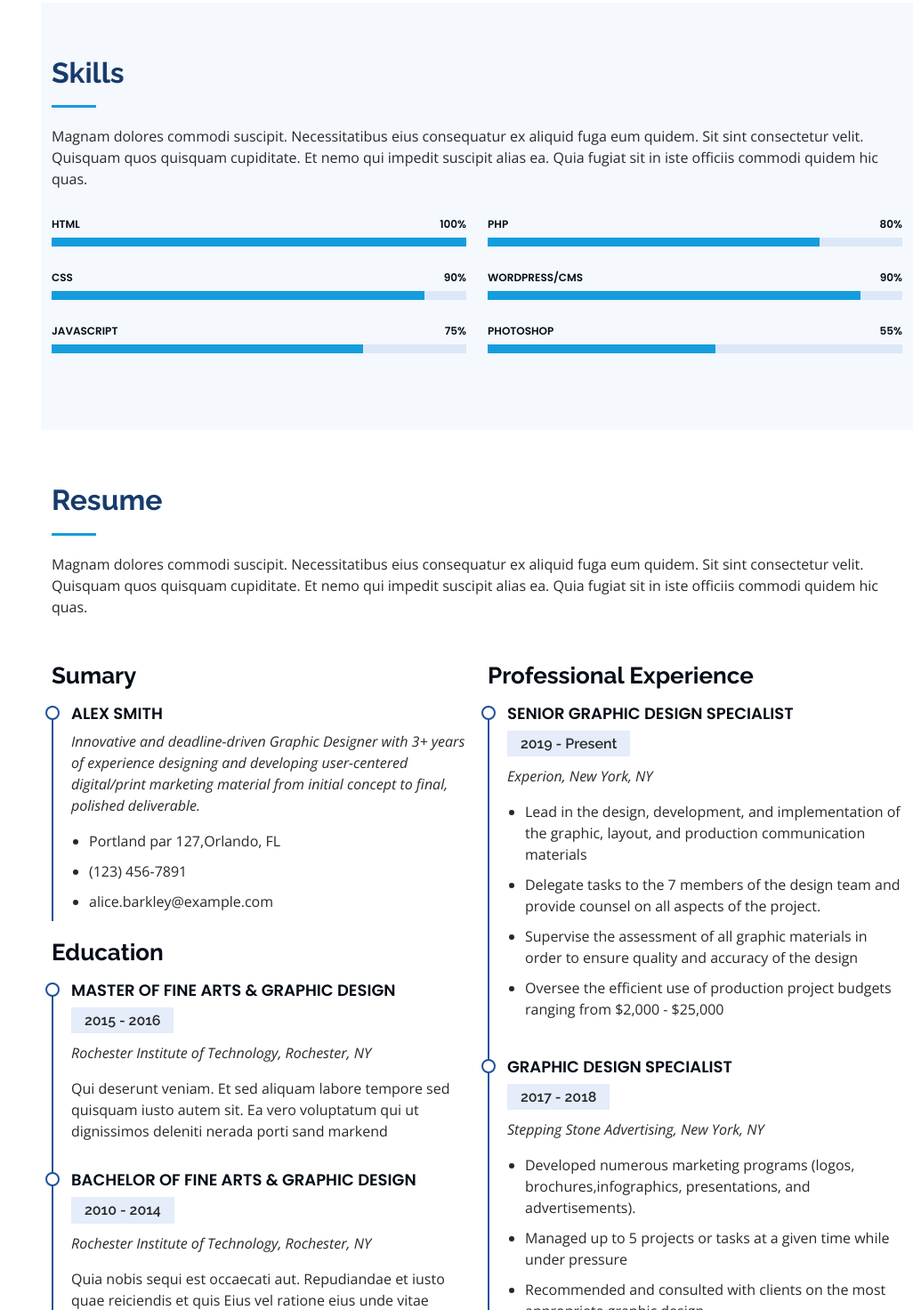
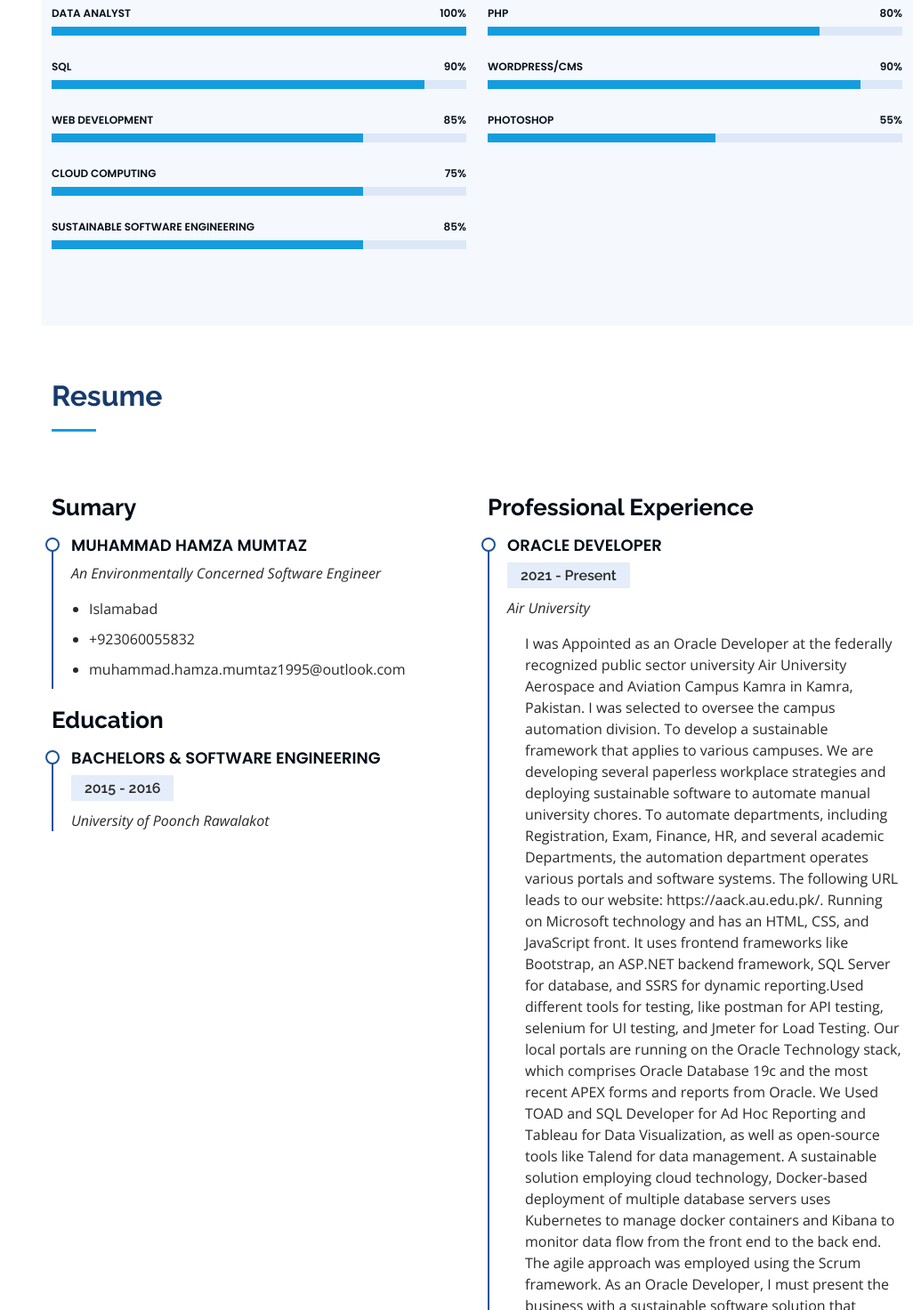
Before and after one commit to hamzamumtaz1995/HamzaPortfolo, a plain HTML site: page index.html in a window 1280 px wide. Shown: the part 1966-3438 px from the top of the page at 89% size, without its empty margins (254-1280 px from the left). Drawn offline with nearby package versions, Linux system fonts and the light colour scheme.

Commit message:
Version 0.12
Some Changes

```diff
--- a/index.html
+++ b/index.html
@@ -5,7 +5,7 @@
   <meta charset="utf-8">
   <meta content="width=device-width, initial-scale=1.0" name="viewport">
 
-  <title>iPortfolio Bootstrap Template - Index</title>
+  <title>Muhammad Hamza Mumtaz </title>
   <meta content="" name="description">
   <meta content="" name="keywords">
 
@@ -85,7 +85,7 @@
 
         <div class="section-title">
           <h2>About</h2>
-          <p>Magnam dolores commodi suscipit. Necessitatibus eius consequatur ex aliquid fuga eum quidem. Sit sint consectetur velit. Quisquam quos quisquam cupiditate. Et nemo qui impedit suscipit alias ea. Quia fugiat sit in iste officiis commodi quidem hic quas.</p>
+          <p>An Environmentally Concerned Software Engineer</p>
         </div>
 
         <div class="row">
@@ -93,7 +93,7 @@
             <img src="assets/img/profile-img.jpg" class="img-fluid" alt="">
           </div>
           <div class="col-lg-8 pt-4 pt-lg-0 content" data-aos="fade-left">
-            <h3>UI/UX Designer &amp; Web Developer.</h3>
+            <h3>Software Engineer &amp; Web,Cloud,Databases</h3>
             <p class="fst-italic">
               Lorem ipsum dolor sit amet, consectetur adipiscing elit, sed do eiusmod tempor incididunt ut labore et dolore
               magna aliqua.
@@ -101,24 +101,24 @@
             <div class="row">
               <div class="col-lg-6">
                 <ul>
-                  <li><i class="bi bi-chevron-right"></i> <strong>Birthday:</strong> <span>1 May 1995</span></li>
-                  <li><i class="bi bi-chevron-right"></i> <strong>Website:</strong> <span>www.example.com</span></li>
-                  <li><i class="bi bi-chevron-right"></i> <strong>Phone:</strong> <span>+123 456 7890</span></li>
-                  <li><i class="bi bi-chevron-right"></i> <strong>City:</strong> <span>New York, USA</span></li>
+                  <li><i class="bi bi-chevron-right"></i> <strong>Birthday:</strong> <span>12 August</span></li>
+                  <li><i class="bi bi-chevron-right"></i> <strong>Website:</strong> <span>hamzamumtaz.me</span></li>
+                  <li><i class="bi bi-chevron-right"></i> <strong>Phone:</strong> <span>+303060055832</span></li>
+                  <li><i class="bi bi-chevron-right"></i> <strong>City:</strong> <span>Islamabad Pakistan</span></li>
                 </ul>
               </div>
               <div class="col-lg-6">
                 <ul>
-                  <li><i class="bi bi-chevron-right"></i> <strong>Age:</strong> <span>30</span></li>
-                  <li><i class="bi bi-chevron-right"></i> <strong>Degree:</strong> <span>Master</span></li>
-                  <li><i class="bi bi-chevron-right"></i> <strong>PhEmailone:</strong> <span>email@example.com</span></li>
+                  <li><i class="bi bi-chevron-right"></i> <strong>Age:</strong> <span>26</span></li>
+                  <li><i class="bi bi-chevron-right"></i> <strong>Degree:</strong> <span>Bachelors</span></li>
+                  <li><i class="bi bi-chevron-right"></i> <strong>PhEmailone:</strong> <span>muhammad.hamza.mumtaz1995@gmail.com</span></li>
                   <li><i class="bi bi-chevron-right"></i> <strong>Freelance:</strong> <span>Available</span></li>
                 </ul>
               </div>
             </div>
             <p>
-              Officiis eligendi itaque labore et dolorum mollitia officiis optio vero. Quisquam sunt adipisci omnis et ut. Nulla accusantium dolor incidunt officia tempore. Et eius omnis.
-              Cupiditate ut dicta maxime officiis quidem quia. Sed et consectetur qui quia repellendus itaque neque. Aliquid amet quidem ut quaerat cupiditate. Ab et eum qui repellendus omnis culpa magni laudantium dolores.
+
+           https://www.linkedin.com/in/muhammad-hamza-mumtaz/
             </p>
           </div>
         </div>
@@ -141,7 +141,7 @@
             <div class="count-box">
               <i class="bi bi-emoji-smile"></i>
               <span data-purecounter-start="0" data-purecounter-end="232" data-purecounter-duration="1" class="purecounter"></span>
-              <p><strong>Happy Clients</strong> consequuntur quae</p>
+              <p><strong>Happy Clients</strong> USA,UK,Canada,EU,Australia</p>
             </div>
           </div>
 
@@ -149,7 +149,7 @@
             <div class="count-box">
               <i class="bi bi-journal-richtext"></i>
               <span data-purecounter-start="0" data-purecounter-end="521" data-purecounter-duration="1" class="purecounter"></span>
-              <p><strong>Projects</strong> adipisci atque cum quia aut</p>
+              <p><strong>Projects</strong> Website,Database Development,Devops</p>
             </div>
           </div>
 
@@ -157,7 +157,7 @@
             <div class="count-box">
               <i class="bi bi-headset"></i>
               <span data-purecounter-start="0" data-purecounter-end="1453" data-purecounter-duration="1" class="purecounter"></span>
-              <p><strong>Hours Of Support</strong> aut commodi quaerat</p>
+              <p><strong>Hours Of Support</strong> </p>
             </div>
           </div>
 
@@ -165,7 +165,7 @@
             <div class="count-box">
               <i class="bi bi-people"></i>
               <span data-purecounter-start="0" data-purecounter-end="32" data-purecounter-duration="1" class="purecounter"></span>
-              <p><strong>Hard Workers</strong> rerum asperiores dolor</p>
+              <p><strong>Sevices</strong> Web Devlopment,DBA,UI/UX Design</p>
             </div>
           </div>
 
@@ -180,7 +180,7 @@
 
         <div class="section-title">
           <h2>Skills</h2>
-          <p>Magnam dolores commodi suscipit. Necessitatibus eius consequatur ex aliquid fuga eum quidem. Sit sint consectetur velit. Quisquam quos quisquam cupiditate. Et nemo qui impedit suscipit alias ea. Quia fugiat sit in iste officiis commodi quidem hic quas.</p>
+          <p>   </p>
         </div>
 
         <div class="row skills-content">
@@ -188,21 +188,35 @@
           <div class="col-lg-6" data-aos="fade-up">
 
             <div class="progress">
-              <span class="skill">HTML <i class="val">100%</i></span>
+              <span class="skill">Data Analyst <i class="val">100%</i></span>
               <div class="progress-bar-wrap">
                 <div class="progress-bar" role="progressbar" aria-valuenow="100" aria-valuemin="0" aria-valuemax="100"></div>
               </div>
             </div>
 
             <div class="progress">
-              <span class="skill">CSS <i class="val">90%</i></span>
+              <span class="skill">SQL <i class="val">90%</i></span>
               <div class="progress-bar-wrap">
                 <div class="progress-bar" role="progressbar" aria-valuenow="90" aria-valuemin="0" aria-valuemax="100"></div>
               </div>
             </div>
 
+<div class="progress">
+              <span class="skill">Web Development <i class="val">85%</i></span>
+              <div class="progress-bar-wrap">
+                <div class="progress-bar" role="progressbar" aria-valuenow="75" aria-valuemin="0" aria-valuemax="100"></div>
+              </div>
+            </div>
+
             <div class="progress">
-              <span class="skill">JavaScript <i class="val">75%</i></span>
+              <span class="skill">Cloud Computing <i class="val">75%</i></span>
+              <div class="progress-bar-wrap">
+                <div class="progress-bar" role="progressbar" aria-valuenow="75" aria-valuemin="0" aria-valuemax="100"></div>
+              </div>
+            </div>
+
+             <div class="progress">
+              <span class="skill">Sustainable Software Engineering <i class="val">85%</i></span>
               <div class="progress-bar-wrap">
                 <div class="progress-bar" role="progressbar" aria-valuenow="75" aria-valuemin="0" aria-valuemax="100"></div>
               </div>
@@ -246,58 +260,74 @@
 
         <div class="section-title">
           <h2>Resume</h2>
-          <p>Magnam dolores commodi suscipit. Necessitatibus eius consequatur ex aliquid fuga eum quidem. Sit sint consectetur velit. Quisquam quos quisquam cupiditate. Et nemo qui impedit suscipit alias ea. Quia fugiat sit in iste officiis commodi quidem hic quas.</p>
+          <p>    </p>
         </div>
 
         <div class="row">
           <div class="col-lg-6" data-aos="fade-up">
             <h3 class="resume-title">Sumary</h3>
             <div class="resume-item pb-0">
-              <h4>Alex Smith</h4>
-              <p><em>Innovative and deadline-driven Graphic Designer with 3+ years of experience designing and developing user-centered digital/print marketing material from initial concept to final, polished deliverable.</em></p>
+              <h4>Muhammad Hamza Mumtaz</h4>
+              <p><em>An Environmentally Concerned Software Engineer</em></p>
               <ul>
-                <li>Portland par 127,Orlando, FL</li>
-                <li>(123) 456-7891</li>
-                <li>alice.barkley@example.com</li>
+                <li>Islamabad</li>
+                <li>+923060055832</li>
+                <li>muhammad.hamza.mumtaz1995@outlook.com</li>
               </ul>
             </div>
 
             <h3 class="resume-title">Education</h3>
             <div class="resume-item">
-              <h4>Master of Fine Arts &amp; Graphic Design</h4>
+              <h4>Bachelors &amp; Software Engineering</h4>
               <h5>2015 - 2016</h5>
-              <p><em>Rochester Institute of Technology, Rochester, NY</em></p>
-              <p>Qui deserunt veniam. Et sed aliquam labore tempore sed quisquam iusto autem sit. Ea vero voluptatum qui ut dignissimos deleniti nerada porti sand markend</p>
+              <p><em>University of Poonch Rawalakot</em></p>
+              <p></p>
             </div>
-            <div class="resume-item">
-              <h4>Bachelor of Fine Arts &amp; Graphic Design</h4>
-              <h5>2010 - 2014</h5>
-              <p><em>Rochester Institute of Technology, Rochester, NY</em></p>
-              <p>Quia nobis sequi est occaecati aut. Repudiandae et iusto quae reiciendis et quis Eius vel ratione eius unde vitae rerum voluptates asperiores voluptatem Earum molestiae consequatur neque etlon sader mart dila</p>
-            </div>
+
           </div>
           <div class="col-lg-6" data-aos="fade-up" data-aos-delay="100">
             <h3 class="resume-title">Professional Experience</h3>
             <div class="resume-item">
-              <h4>Senior graphic design specialist</h4>
-              <h5>2019 - Present</h5>
-              <p><em>Experion, New York, NY </em></p>
+              <h4>ORACLE DEVELOPER</h4>
+              <h5>2021 - Present</h5>
+              <p><em>Air University </em></p>
               <ul>
-                <li>Lead in the design, development, and implementation of the graphic, layout, and production communication materials</li>
-                <li>Delegate tasks to the 7 members of the design team and provide counsel on all aspects of the project. </li>
-                <li>Supervise the assessment of all graphic materials in order to ensure quality and accuracy of the design</li>
-                <li>Oversee the efficient use of production project budgets ranging from $2,000 - $25,000</li>
+                I was Appointed as an Oracle Developer at the federally recognized public sector university Air University
+Aerospace and Aviation Campus Kamra in Kamra, Pakistan.
+I was selected to oversee the campus automation division. To develop a sustainable framework that applies
+to various campuses. We are developing several paperless workplace strategies and deploying sustainable
+software to automate manual university chores.
+To automate departments, including Registration, Exam, Finance, HR, and several academic Departments,
+the automation department operates various portals and software systems.
+The following URL leads to our website:
+https://aack.au.edu.pk/.
+Running on Microsoft technology and has an HTML, CSS, and JavaScript front. It uses frontend frameworks
+like Bootstrap, an ASP.NET backend framework, SQL Server for database, and SSRS for dynamic
+reporting.Used different tools for testing, like postman for API testing, selenium for UI testing, and Jmeter
+for Load Testing.
+Our local portals are running on the Oracle Technology stack, which comprises Oracle Database 19c and
+the most recent APEX forms and reports from Oracle. We Used TOAD and SQL Developer for Ad Hoc
+Reporting and Tableau for Data Visualization, as well as open-source tools like Talend for data
+management. A sustainable solution employing cloud technology, Docker-based deployment of multiple
+database servers uses Kubernetes to manage docker containers and Kibana to monitor data flow from the
+front end to the back end. The agile approach was employed using the Scrum framework. As an Oracle
+Developer, I must present the business with a sustainable software solution that considers the end user's
+needs.
+Our greatest accomplishment is reducing the organization's overall carbon footprint, which has helped the
+institution score well in sustainability rankings. In addition to our regular technical work, we participate in
+various co-curricular activities to enhance social viability in society.
               </ul>
             </div>
             <div class="resume-item">
-              <h4>Graphic design specialist</h4>
-              <h5>2017 - 2018</h5>
-              <p><em>Stepping Stone Advertising, New York, NY</em></p>
+              <h4>JR SOFTWARE ENGINEER</h4>
+              <h5>2020 - 2021</h5>
+              <p><em>Circular Byte PVT LTD</em></p>
               <ul>
-                <li>Developed numerous marketing programs (logos, brochures,infographics, presentations, and advertisements).</li>
-                <li>Managed up to 5 projects or tasks at a given time while under pressure</li>
-                <li>Recommended and consulted with clients on the most appropriate graphic design</li>
-                <li>Created 4+ design presentations and proposals a month for clients and account managers</li>
+                Building unique software applications for clients, managing databases for numerous apps, and creating a
+data strategy for multi-platform apps were all a part of my job as a JR Software Engineer.
+Technology Stack includes D3.js for interactive visualization, laravel for the backend framework, and the
+frontend languages HTML, CSS, and JavaScript. I connected services to databases such as PostgreSQL,
+MySQL, and Firebase to a database using rest APIs software testing using postman and selenium
               </ul>
             </div>
           </div>
@@ -307,6 +337,7 @@
     </section><!-- End Resume Section -->
 
     <!-- ======= Portfolio Section ======= -->
+    <!--
     <section id="portfolio" class="portfolio section-bg">
       <div class="container">
 
@@ -421,7 +452,7 @@
         </div>
 
       </div>
-    </section><!-- End Portfolio Section -->
+    </section> --><!-- End Portfolio Section -->
 
     <!-- ======= Services Section ======= -->
     <section id="services" class="services">
@@ -435,25 +466,25 @@
         <div class="row">
           <div class="col-lg-4 col-md-6 icon-box" data-aos="fade-up">
             <div class="icon"><i class="bi bi-briefcase"></i></div>
-            <h4 class="title"><a href="">Lorem Ipsum</a></h4>
+            <h4 class="title"><a href="">Web Development  </a></h4>
             <p class="description">Voluptatum deleniti atque corrupti quos dolores et quas molestias excepturi sint occaecati cupiditate non provident</p>
           </div>
           <div class="col-lg-4 col-md-6 icon-box" data-aos="fade-up" data-aos-delay="100">
             <div class="icon"><i class="bi bi-card-checklist"></i></div>
-            <h4 class="title"><a href="">Dolor Sitema</a></h4>
+            <h4 class="title"><a href="">Database Administration </a></h4>
             <p class="description">Minim veniam, quis nostrud exercitation ullamco laboris nisi ut aliquip ex ea commodo consequat tarad limino ata</p>
           </div>
           <div class="col-lg-4 col-md-6 icon-box" data-aos="fade-up" data-aos-delay="200">
             <div class="icon"><i class="bi bi-bar-chart"></i></div>
-            <h4 class="title"><a href="">Sed ut perspiciatis</a></h4>
+            <h4 class="title"><a href="">SQA</a></h4>
             <p class="description">Duis aute irure dolor in reprehenderit in voluptate velit esse cillum dolore eu fugiat nulla pariatur</p>
           </div>
           <div class="col-lg-4 col-md-6 icon-box" data-aos="fade-up" data-aos-delay="300">
             <div class="icon"><i class="bi bi-binoculars"></i></div>
-            <h4 class="title"><a href="">Magni Dolores</a></h4>
+            <h4 class="title"><a href="">UI/UX Design</a></h4>
             <p class="description">Excepteur sint occaecat cupidatat non proident, sunt in culpa qui officia deserunt mollit anim id est laborum</p>
           </div>
-          <div class="col-lg-4 col-md-6 icon-box" data-aos="fade-up" data-aos-delay="400">
+           <!--<div class="col-lg-4 col-md-6 icon-box" data-aos="fade-up" data-aos-delay="400">
             <div class="icon"><i class="bi bi-brightness-high"></i></div>
             <h4 class="title"><a href="">Nemo Enim</a></h4>
             <p class="description">At vero eos et accusamus et iusto odio dignissimos ducimus qui blanditiis praesentium voluptatum deleniti atque</p>
@@ -463,10 +494,10 @@
             <h4 class="title"><a href="">Eiusmod Tempor</a></h4>
             <p class="description">Et harum quidem rerum facilis est et expedita distinctio. Nam libero tempore, cum soluta nobis est eligendi</p>
           </div>
-        </div>
+        </div> -->
 
       </div>
-    </section><!-- End Services Section -->
+    </section>    <!-- End Services Section -->
 
     <!-- ======= Testimonials Section ======= -->
     <section id="testimonials" class="testimonials section-bg">
```
